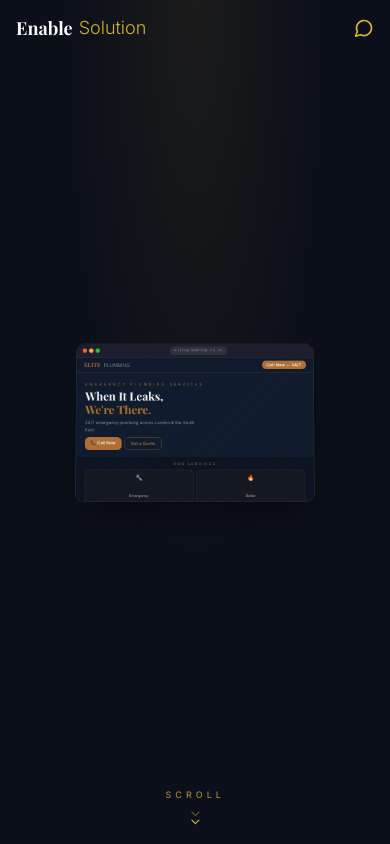
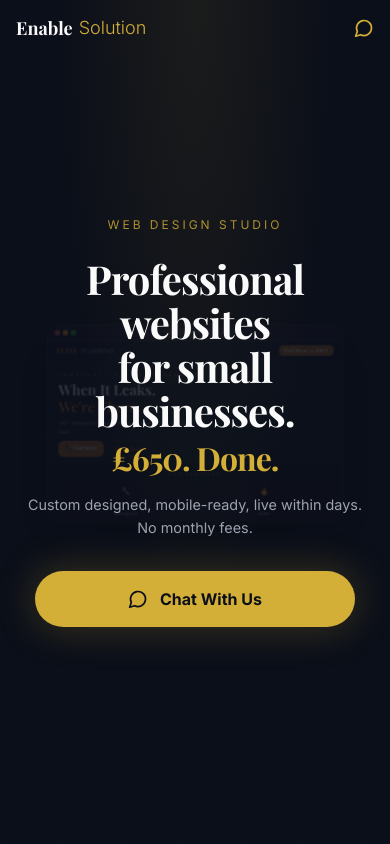
Before and after one commit to kenwei2nd/US-UK-website-landing-page, a React (Vite) app: page / in a window 390 px wide. Shown: the top 844 px of the page. Built offline with nearby package versions, Linux system fonts and the light colour scheme; a web font is replaced by a local one.

Commit message:
fix: disable 3D scroll animation and normalizeScroll on mobile, fix scroll indicator position

```diff
--- a/src/components/Hero.jsx
+++ b/src/components/Hero.jsx
@@ -396,10 +396,10 @@ export default function Hero() {
   }, [])
 
   useEffect(() => {
-    // Normalize scroll on touch devices for iOS momentum scrolling
-    if ('ontouchstart' in window) {
-      ScrollTrigger.normalizeScroll(true)
-    }
+    // Removed normalizeScroll as it can cause an 'auto-scrolling' or hijacked feel on mobile
+    // if ('ontouchstart' in window) {
+    //   ScrollTrigger.normalizeScroll(true)
+    // }
 
     const timeout = setTimeout(() => {
       const ctx = gsap.context(() => {
@@ -407,9 +407,18 @@ export default function Hero() {
         if (frames.length === 0) return
 
         const mob = window.innerWidth < 768
-        // Reduced depth values on mobile (40% reduction)
-        const zFar = mob ? -1200 : -2000
-        const zPast = mob ? 300 : 500
+
+        // If mobile, disable the scroll animation entirely and show a static hero
+        if (mob) {
+          gsap.set(frames[0], { z: -50, scale: 0.95, opacity: 0.15, rotateX: 0 })
+          frames.slice(1).forEach(f => gsap.set(f, { display: 'none' }))
+          gsap.set(heroContentRef.current, { opacity: 1, scale: 1, y: 0 })
+          gsap.set(progressBarRef.current, { display: 'none' })
+          return // Skip timeline creation
+        }
+
+        const zFar = -2000
+        const zPast = 500
 
         /* ── initial states ───────────── */
         gsap.set(frames[0], { z: mob ? -180 : -300, scale: 0.88, opacity: 0.95, rotateX: 3 })
@@ -470,7 +479,7 @@ export default function Hero() {
   const perspective = isMobile ? '800px' : '1200px'
 
   return (
-    <section id="hero" ref={outerRef} className="relative" style={{ height: '600vh' }}>
+    <section id="hero" ref={outerRef} className="relative" style={{ height: isMobile ? '100vh' : '600vh', minHeight: isMobile ? '600px' : 'auto' }}>
       {/* Pinned viewport */}
       <div ref={pinnedRef} className="h-screen w-full overflow-hidden flex items-center justify-center relative">
         {/* BG — radial gold glow */}
@@ -505,11 +514,12 @@ export default function Hero() {
         </div>
 
         {/* ── SCROLL indicator ── */}
-        <div
-          ref={scrollIndicatorRef}
-          className="absolute left-1/2 -translate-x-1/2 z-30 flex flex-col items-center gap-1"
-          style={{ bottom: isMobile ? 16 : 36 }}
-        >
+        {!isMobile && (
+          <div
+            ref={scrollIndicatorRef}
+            className="absolute left-1/2 -translate-x-1/2 z-30 flex flex-col items-center gap-1"
+            style={{ bottom: 48 }}
+          >
           <motion.span
             style={{
               fontSize: isMobile ? 9 : 10,
@@ -530,9 +540,10 @@ export default function Hero() {
             className="flex flex-col items-center -space-y-1.5"
           >
             <ChevronDown style={{ width: isMobile ? 14 : 16, height: isMobile ? 14 : 16, color: '#d4af37', opacity: 0.45 }} />
-            <ChevronDown style={{ width: isMobile ? 14 : 16, height: isMobile ? 14 : 16, color: '#d4af37' }} />
+            <ChevronDown style={{ width: 16, height: 16, color: '#d4af37' }} />
           </motion.div>
         </div>
+        )}
 
         {/* ── Hero content (revealed after all frames) ── */}
         <div ref={heroContentRef} className="absolute inset-0 flex flex-col items-center justify-center z-20 px-5 sm:px-6">
```
